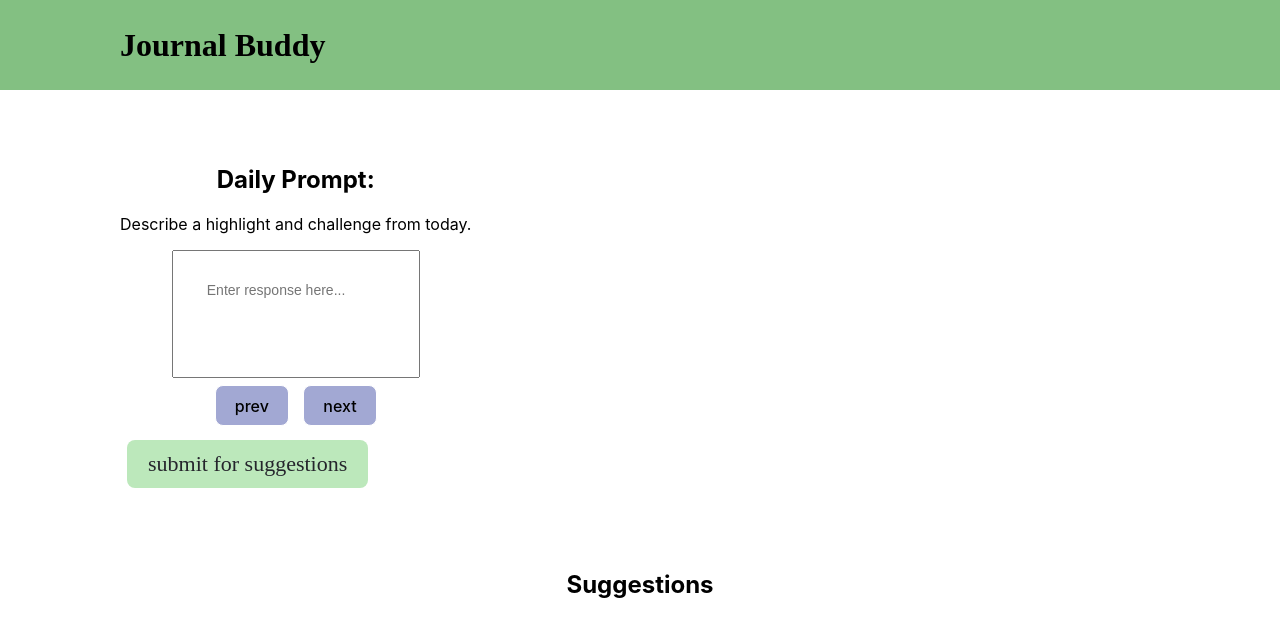
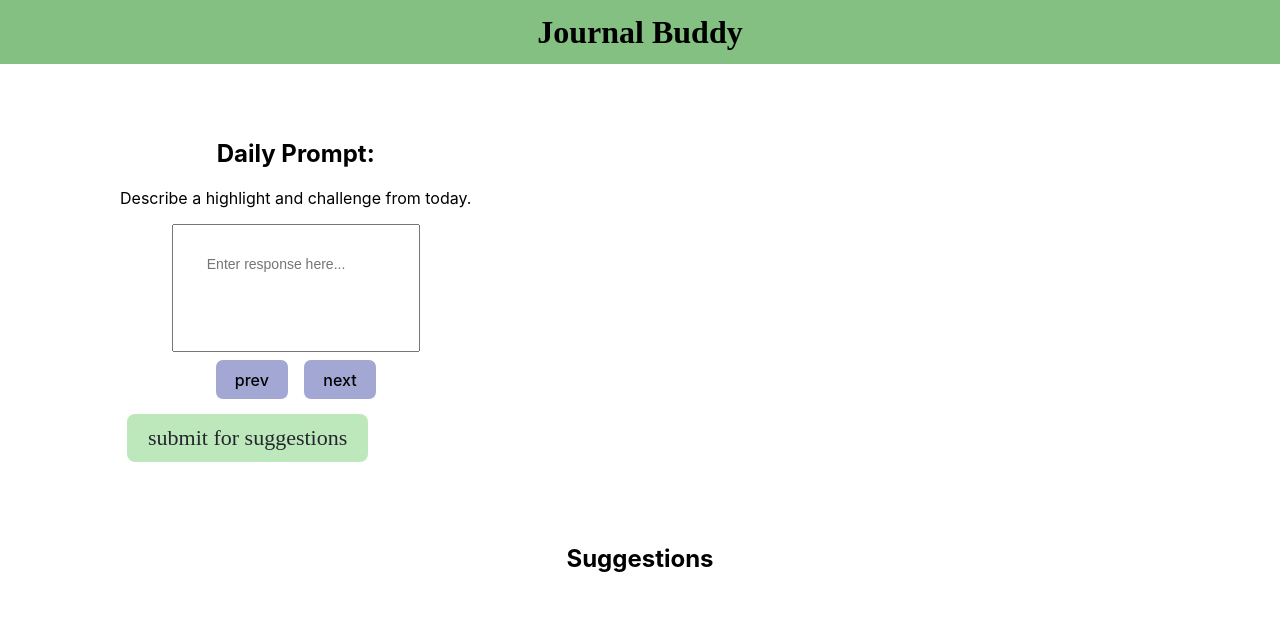
Before and after one commit to cs0320-f23/term-project-swilli43-inguyen4-ahogue1, a React (Vite) app in the folder frontend/: page / in a window 1280 px wide. Shown: the top 636 px of the page. Built offline with nearby package versions, Linux system fonts and the light colour scheme.

Commit message:
feat: some changes to input

```diff
--- a/frontend/src/styles/App.css
+++ b/frontend/src/styles/App.css
@@ -1,27 +1,17 @@
 .App {
   text-align: center;
   display: grid;
+
 }
 
 .App-header {
-  background: var(--Main-Green, #83C082);
-  justify-content: space-between;
-  align-items: center;
-  padding: 20px 120px;
-  height: 50px;
+  background-color: #83C082;
+  height: 8vh;
   display: flex;
-  flex-shrink: 0;
-  align-self: stretch;
+  flex-direction: column;
+  align-items: left;
+  justify-content: center;
   font-size: calc(2vmin);
   color: black;
   font-family: 'IBM Plex Serif', serif;
 }
-
-.box {
-  position: absolute;
-  top: 10px; /* Adjust the top position as needed */
-  right: 10px; /* Adjust the right position as needed */
-  background-color: #fff;
-  font-family: 'Times New Roman', Times, serif;
-  padding: 10px;
-}
--- a/frontend/src/styles/journal.css
+++ b/frontend/src/styles/journal.css
@@ -1,20 +1,13 @@
 .journal {
   display: flex;
   padding: 55px 120px;
-  display: flex;
-  width: 672px;
+  width: 100%;
   flex-direction: column;
   align-items: flex-start;
-  gap: 29px;
+
   flex-shrink: 0;
   align-self: stretch;
 
-}
-
-.repl-history {
-  height: 77.5vh;
-  overflow: scroll;
-  width: 100%;
 }
 
 .journal-input {
```
